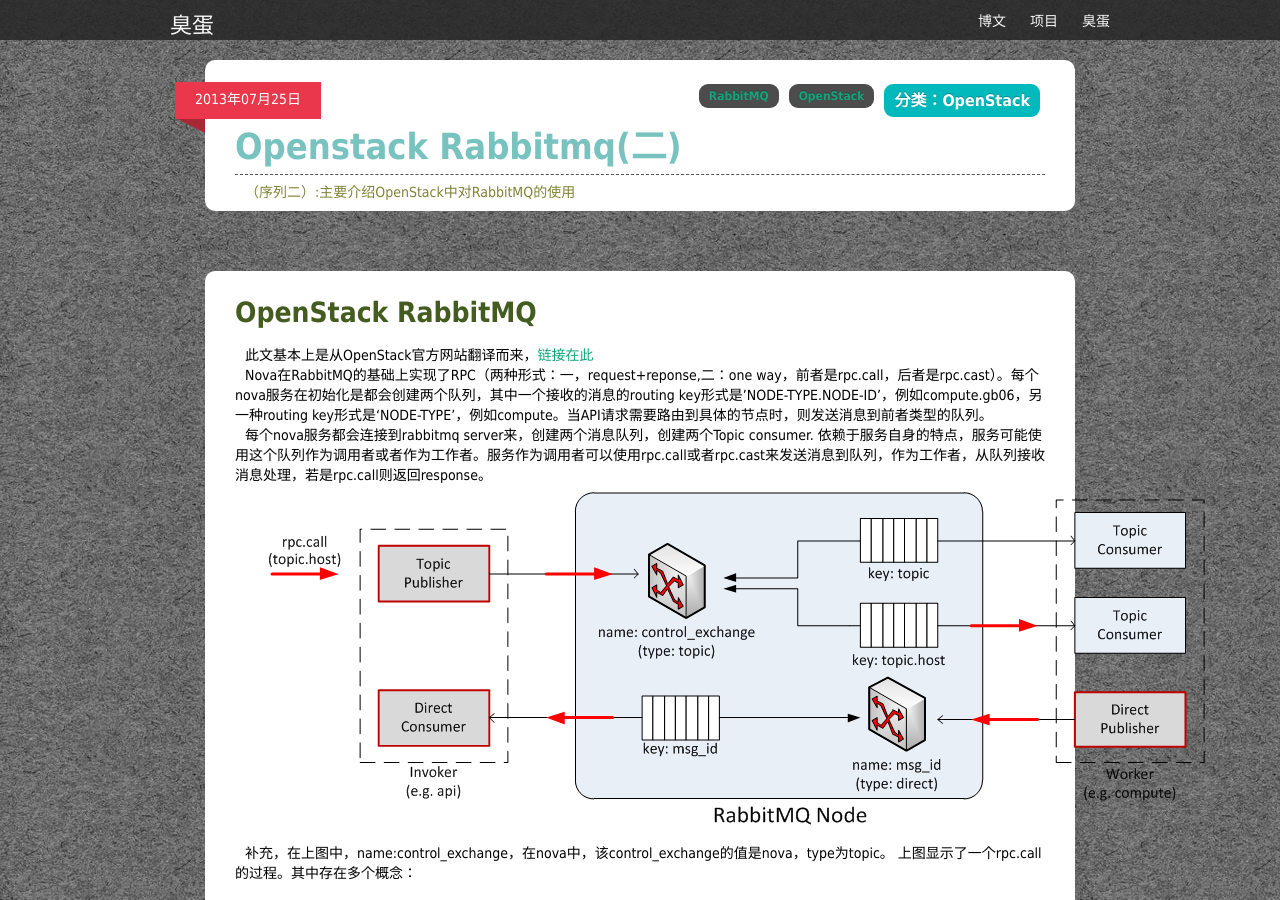
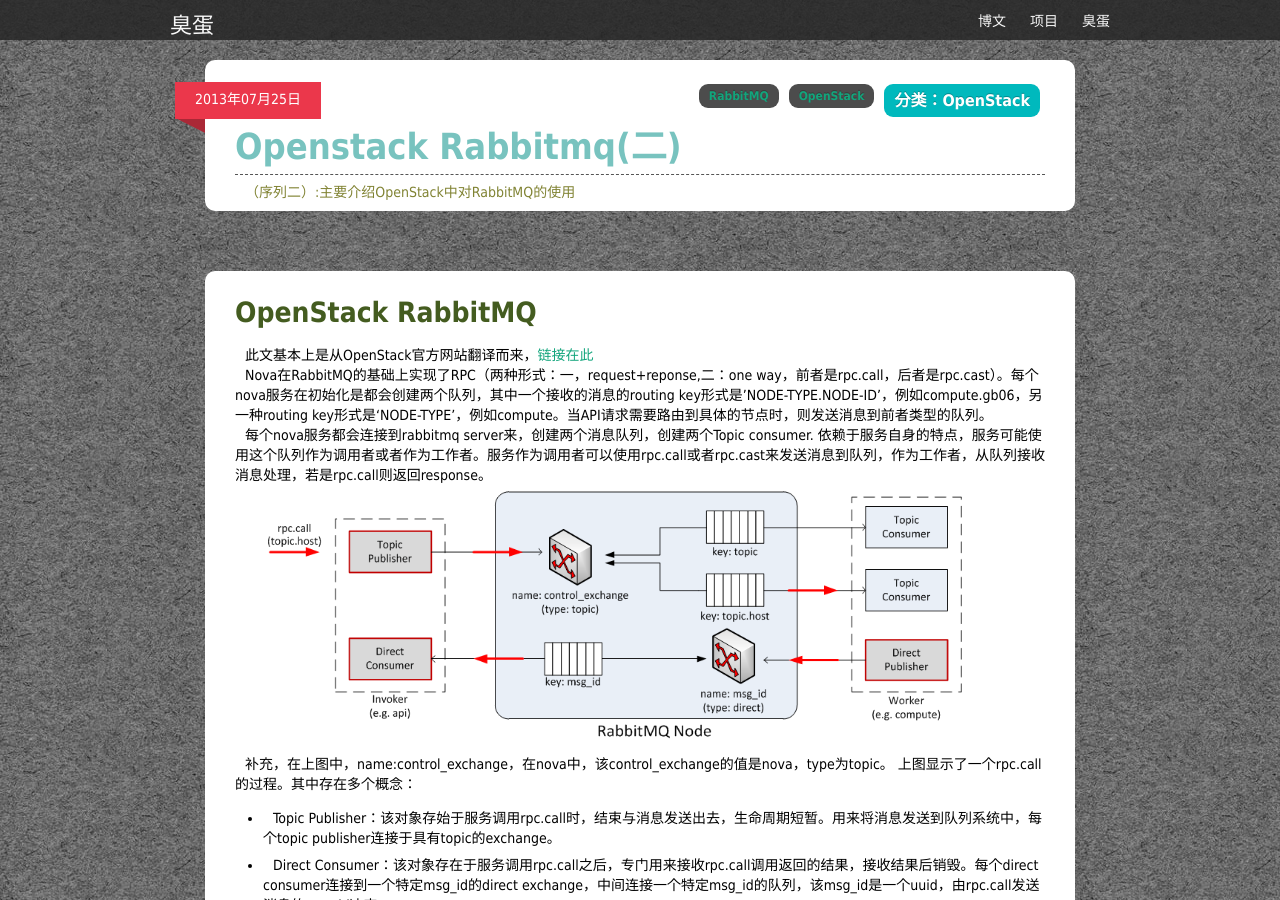
Before and after one commit to liuan/blog, a Jekyll site: the page built from _posts/2013-7-25-OpenStack-RabbitMQ(二).md, in a window 1280 px wide and 900 px high. Built offline with Jekyll 4.4.1, drawn with Linux system fonts in a browser that asks for light colours; Markdown is read by kramdown in place of the engine named in the settings.

Commit message:
add two pictures belong to the blog of RabbitMQ2

```diff
--- a/_posts/2013-7-25-OpenStack-RabbitMQ(二).md
+++ b/_posts/2013-7-25-OpenStack-RabbitMQ(二).md
@@ -13,7 +13,7 @@
 
 每个nova服务都会连接到rabbitmq server来，创建两个消息队列，创建两个Topic consumer. 依赖于服务自身的特点，服务可能使用这个队列作为调用者或者作为工作者。服务作为调用者可以使用rpc.call或者rpc.cast来发送消息到队列，作为工作者，从队列接收消息处理，若是rpc.call则返回response。
 
-![OpenStack_RabbitMQNode](/assets/img/OpenStack_RabbitMQNode.png)
+<img src="/assets/img/OpenStack_RabbitMQNode.png" atl="OpenStack RabbitMQ Node" width="700px"/>
 
 补充，在上图中，name:control_exchange，在nova中，该control_exchange的值是nova，type为topic。
 上图显示了一个rpc.call的过程。其中存在多个概念：
@@ -31,7 +31,7 @@
 
 下图是rpc.cast的过程，与rpc.call相比，差别在于消息经过的队列是key为topic的共享队列，没有返回结果，过程相较简单多了。
 
-![OpenStack_RabbitMQNode2](/assets/img/OpenStack_RabbitMQNode2.png)
+<img src="/assets/img/OpenStack_RabbitMQNode2.png" atl="OpenStack RabbitMQ Node2" width="700px"/>
 
 Nova使用Kombu来连接RabbitMQ server。Kombu是一个Python库，实现了标准的AMQP 0.8版的协议。当使用Kombu时，调用者和工作者都需要一些参数来初始化对RabbitMQ Server 的连接对象。Hostname，userid，password，virtual_host，port
 除了上面一些，还有三个默认变量：
```
